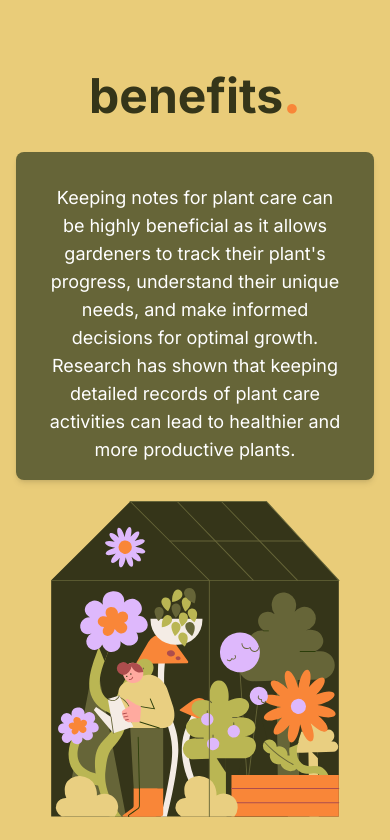
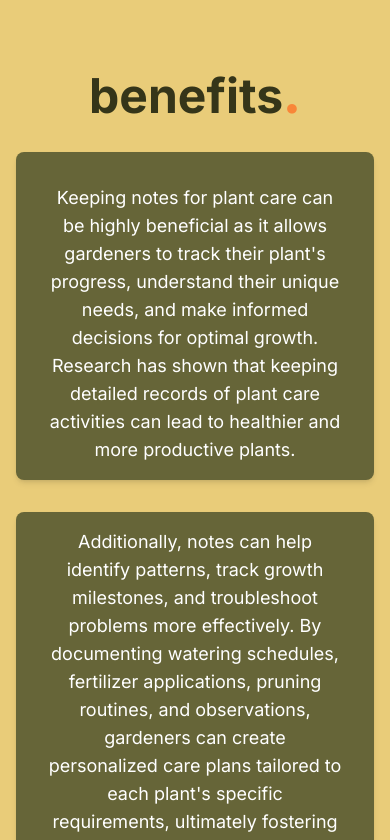
Before and after one commit to tid213/gnm, a React (Create React App) app in the folder client/: page / in a window 390 px wide. Shown: the part 2020-2860 px from the top of the page. Built offline with nearby package versions, Linux system fonts and the light colour scheme; no server answers; the HTML template or start-up script is replaced by a standard one.

Commit message:
change position of image on benefits on home page

```diff
--- a/client/src/pages/Home.jsx
+++ b/client/src/pages/Home.jsx
@@ -124,13 +124,13 @@ function Home () {
             </section>
             <section className="container  mx-auto py-8 mt-12">
                 <div className="flex justify-center"><div className="text-center"><h1 className="text-5xl text-customDarkGreen inter font-bold mb-4 lg:mb-8 text-center">benefits<b className="text-customOrange">.</b></h1></div></div>
-                <div className="px-4 lg:grid lg:grid-cols-2 gap-4 lg:mx-12">
+                <div className="px-4 flex flex-col lg:flex-none lg:grid lg:grid-cols-2 gap-4 lg:mx-12">
                     <div className="bg-customMidGreen mt-4 p-4 flex lg:flex-row flex-col items-center flex-col-reverse rounded-lg shadow-md">
                         <p className="text-lg inter lg:mt-0 mt-4 text-white px-4 font-normal">
                         Keeping notes for plant care can be highly beneficial as it allows gardeners to track their plant's progress, understand their unique needs, and make informed decisions for optimal growth. Research has shown that keeping detailed records of plant care activities can lead to healthier and more productive plants.
                         </p>
                     </div>
-                    <div className=" row-span-2">
+                    <div className="lg:order-none order-3 row-span-2">
                         <img className="mb-4 lg:mt-4 lg:mb-0  max-w-sm mx-auto lg:max-w-md" src={wateringPlantImg} alt="Person watering a plant" />
                     </div>
                     <div className="bg-customMidGreen mt-4 p-4 flex flex-col items-center rounded-lg shadow-md">
```
